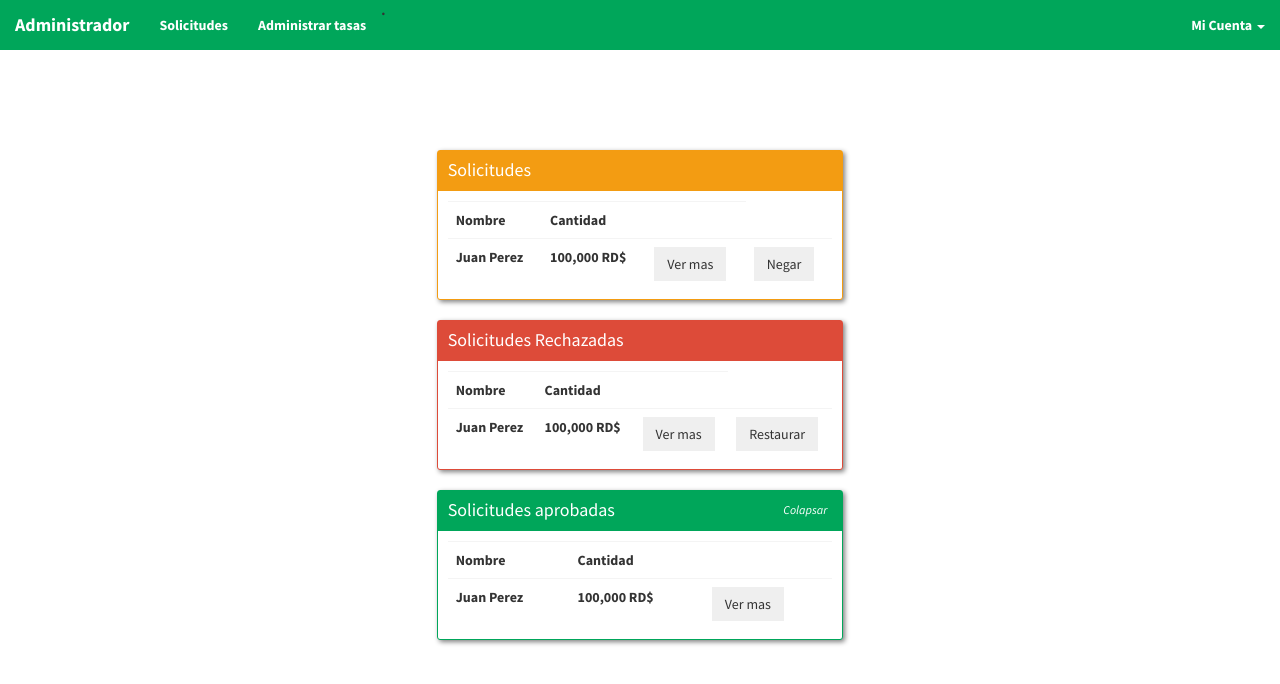
After one commit to soyaaron/pagina-prestamo, a PHP site: page /views/Dashboard/adminsolicitud.php in a window 1280 px wide. The commit adds this page. Shown: the top 684 px of the page. Run offline with PHP 8.4, Linux system fonts and the light colour scheme; some libraries are stand-ins or nearby versions.

Commit message:
Nuevas vistas solicitud y tasas

```diff
--- /dev/null
+++ b/views/Dashboard/adminsolicitud.php
@@ -0,0 +1,129 @@
+<!DOCTYPE html>
+<html>
+<head>
+    <meta charset="utf-8">
+    <title>Vista Admin</title>
+    <meta name="viewport" content="width=device-width, initial-scale=1">
+    <link rel="stylesheet" href="../bootstrap/css/bootstrap.css">
+    <link rel="stylesheet" href="../dist/css/AdminLTE.css">
+    <link rel="stylesheet" href="../dist/css/skins/_all-skins.css">
+    <link rel="stylesheet" href="../bootstrap/css/formatos.css">
+    <link rel="stylesheet" href="//cdnjs.cloudflare.com/ajax/libs/ionicons/2.0.1/css/ionicons.min.css">
+
+</head>
+
+    <body class="skin-green-light layout-top-nav">
+        <header class="main-header">
+        <?php include "navbardentro.php"; ?>
+        </header>
+
+        <div class="row">
+            <div class="col-md-4">
+
+                    <div class="box box-solid box-warning">
+                        <div class="box-header">
+                            <h3 class="box-title">Solicitudes</h3>
+                            </div>
+                                <div class="box-body">
+                                    <table class="table">
+                                        <tbody>
+                                            <tr>
+                                                <th>Nombre</th>
+                                                <th>Cantidad</th>
+                                                <th> </th>
+                                            </tr>
+                                            <tr>
+                                                <td>Juan Perez</td>
+                                                <td>100,000 RD$</td>
+                                                <td>
+                                                    <button type="button" class="btn btn-flat">Ver mas </button>
+                                                </td>
+
+                                                <td>
+                                                    <button type="button" class="btn btn-flat">Negar </button>
+                                                </td>
+                                            </tr>
+                                        </tbody>
+
+                                    </table>
+
+                                </div>
+                    </div>
+
+                    <div class="box box-solid box-danger">
+                        <div class="box-header">
+                            <h3 class="box-title">Solicitudes Rechazadas</h3>
+                        </div>
+
+                            <div class="box-body">
+
+                            <table class="table">
+                                        <tbody>
+                                            <tr>
+                                                <th>Nombre</th>
+                                                <th>Cantidad</th>
+                                                <th> </th>
+                                            </tr>
+                                            <tr>
+                                                <td>Juan Perez</td>
+                                                <td>100,000 RD$</td>
+                                                <td>
+                                                    <button type="button" class="btn btn-flat">Ver mas </button>
+                                                </td>
+
+                                                <td>
+                                                    <button type="button" class="btn btn-flat">Restaurar </button>
+                                                </td>
+                                            </tr>
+                                        </tbody>
+
+                                    </table>
+
+                            </div>
+                    </div>
+
+                    <div class="box box-solid box-success">
+                        <div class="box-header">
+                            <h3 class="box-title">Solicitudes aprobadas</h3>
+                            <div class="box-tools pull-right">
+                            <button type="button" class="btn btn-box-tool" data-widget="collapse">
+                        <!-- averiguar porque no colapsa-->
+                            <i class="fa fa-minus">Colapsar</i>
+                            </buttom>
+                            </div>
+                        </div>
+                            <div class="box-body">
+
+                            <table class="table">
+                                        <tbody>
+                                            <tr>
+                                                <th>Nombre</th>
+                                                <th>Cantidad</th>
+                                                <th> </th>
+                                            </tr>
+                                            <tr>
+                                                <td>Juan Perez</td>
+                                                <td>100,000 RD$</td>
+                                                <td>
+                                                    <button type="button" class="btn btn-flat">Ver mas </button>
+                                                </td>
+
+                                            </tr>
+                                        </tbody>
+
+                                    </table>
+
+                            </div>
+                    </div>
+            </div>
+        </div>
+
+        <script src="https://code.jquery.com/jquery-3.3.1.slim.min.js" integrity="sha384-q8i/X+965DzO0rT7abK41JStQIAqVgRVzpbzo5smXKp4YfRvH+8abtTE1Pi6jizo" crossorigin="anonymous"></script>
+        <script src="https://cdnjs.cloudflare.com/ajax/libs/popper.js/1.14.7/umd/popper.min.js" integrity="sha384-UO2eT0CpHqdSJQ6hJty5KVphtPhzWj9WO1clHTMGa3JDZwrnQq4sF86dIHNDz0W1" crossorigin="anonymous"></script>
+        <script src="https://stackpath.bootstrapcdn.com/bootstrap/4.3.1/js/bootstrap.min.js" integrity="sha384-JjSmVgyd0p3pXB1rRibZUAYoIIy6OrQ6VrjIEaFf/nJGzIxFDsf4x0xIM+B07jRM" crossorigin="anonymous"></script>
+        <script src="/themes/AdminLTE/bower_components/jquery/dist/jquery.min.js"></script>
+        <script src="/themes/AdminLTE/bower_components/bootstrap/dist/js/bootstrap.min.js"></script>
+        <script src="../dist/js/app.js"></script>
+
+     </body>
+</html>
--- a/views/Dashboard/navbardentro.php
+++ b/views/Dashboard/navbardentro.php
@@ -10,8 +10,9 @@
 
                 <div class="collapse navbar-collapse" id="navbar-collapse">
                 <ul class="nav navbar-nav">
-                    <li><a href="#"> Tasa de interes <span class="sr-only">(current)</span></a></li>
-                    <li><a href="#">Opcion 2</a></li>
+                    <li><a href="adminsolicitud.php">Solicitudes</a></li>   .
+                    <li><a href="admintasas.php"> Administrar tasas</a></li>
+
                 </ul>
                 <ul class="nav navbar-nav navbar-right">
                     <li class="dropdown">
```
Also changed, not shown: views/Dashboard/admintasas.php (added, +65 -0 lines).
